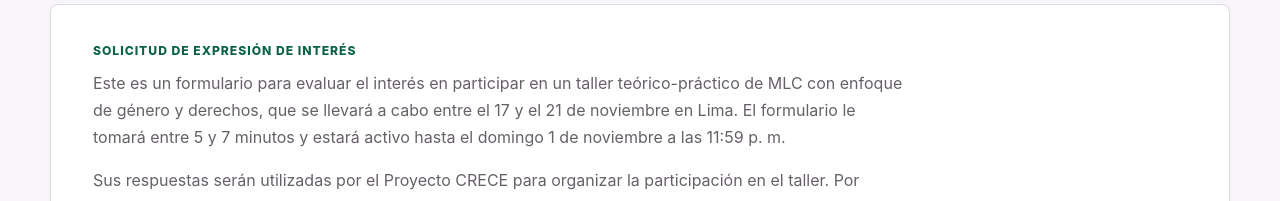
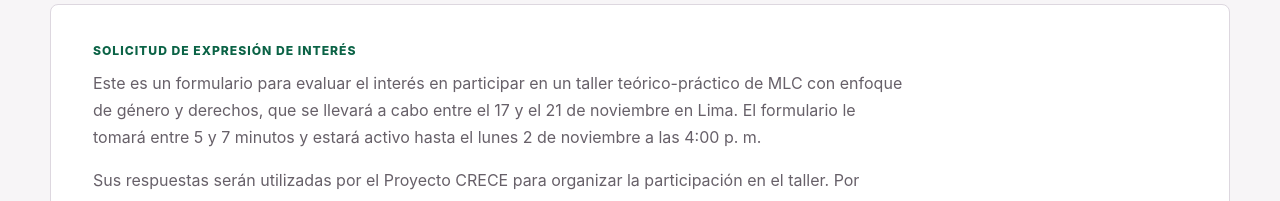
Before and after one commit to noamlv/aplicativo-taller-mlc-crece, a Next.js app: page / in a window 1280 px wide. Shown: the part 456-657 px from the top of the page. Built offline with nearby package versions, Linux system fonts and the light colour scheme.

Commit message:
Extend MLC application deadline to November 2

```diff
--- a/src/components/questionnaire-app.tsx
+++ b/src/components/questionnaire-app.tsx
@@ -328,7 +328,7 @@ export default function QuestionnaireApp() {
         },
         {
           label: "Convocatoria",
-          value: "21 de octubre al 1 de noviembre de 2026, 11:59 p. m.",
+          value: "21 de octubre al lunes 2 de noviembre de 2026, 4:00 p. m.",
         },
         {
           label: "Resultados",
--- a/src/lib/instrument.ts
+++ b/src/lib/instrument.ts
@@ -7,10 +7,10 @@ const yesNo: SurveyOption[] = [
 
 export const surveyInstrument: SurveyInstrument = {
   id: "crece-taller-mlc-interes",
-  version: "2026-10-v4",
+  version: "2026-10-v5",
   title: "Taller de Monitoreo Liderado por la Comunidad",
   description:
-    "Este es un formulario para evaluar el interés en participar en un taller teórico-práctico de MLC con enfoque de género y derechos, que se llevará a cabo entre el 17 y el 21 de noviembre en Lima. El formulario le tomará entre 5 y 7 minutos y estará activo hasta el domingo 1 de noviembre a las 11:59 p. m.",
+    "Este es un formulario para evaluar el interés en participar en un taller teórico-práctico de MLC con enfoque de género y derechos, que se llevará a cabo entre el 17 y el 21 de noviembre en Lima. El formulario le tomará entre 5 y 7 minutos y estará activo hasta el lunes 2 de noviembre a las 4:00 p. m.",
   confirmation: "Su solicitud de expresión de interés fue registrada",
   sections: [
     {
```
Also changed, not shown: 1 other file (tests, documents, lock files or other folders).
